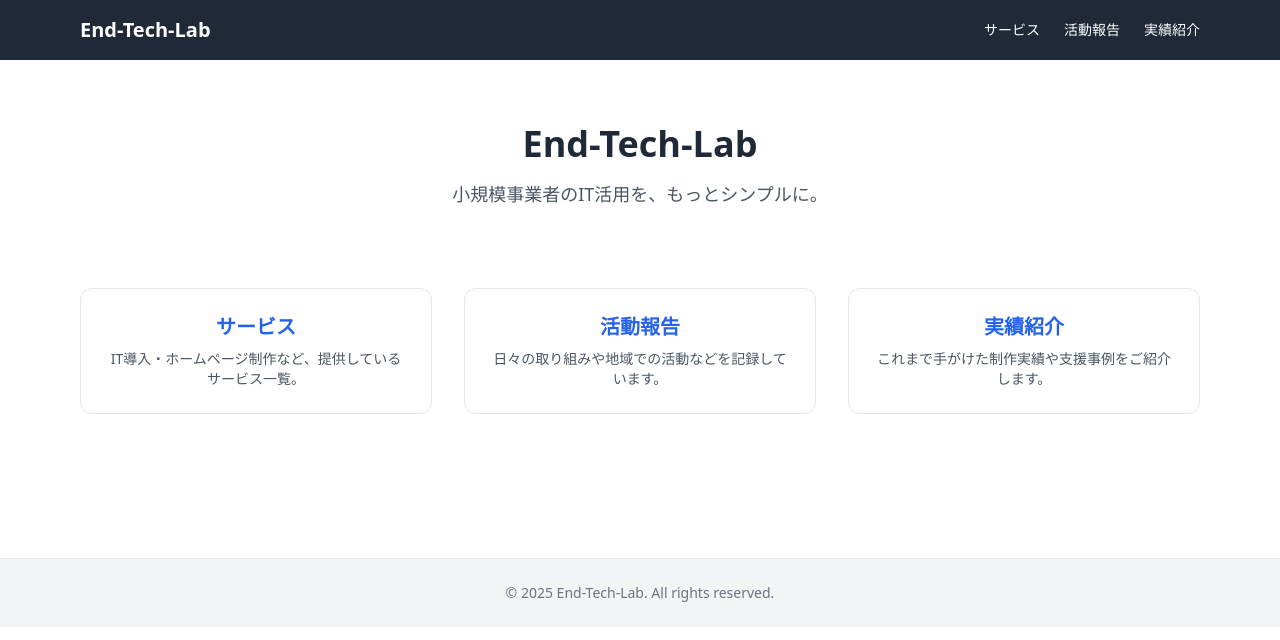
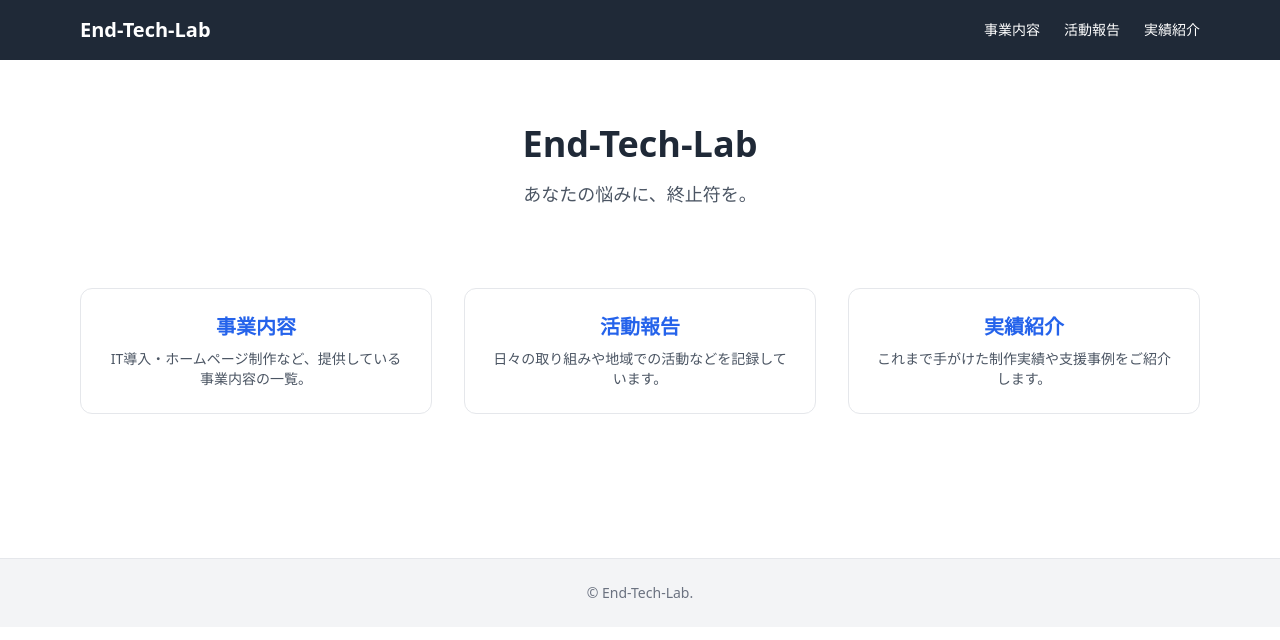
Before and after one commit to endtechlab/end-tech-lab, a Next.js app: page / in a window 1280 px wide. Shown: the top 640 px of the page. Built offline with nearby package versions, Linux system fonts and the light colour scheme.

Commit message:
微修正

```diff
--- a/components/Footer.tsx
+++ b/components/Footer.tsx
@@ -3,7 +3,7 @@ const Footer = () => {
     return (
       <footer className="bg-gray-100 border-t text-sm text-gray-500 mt-20">
         <div className="max-w-6xl mx-auto px-4 py-6 text-center">
-          © {new Date().getFullYear()} End-Tech-Lab. All rights reserved.
+          © End-Tech-Lab.
         </div>
       </footer>
     );
--- a/components/Header.tsx
+++ b/components/Header.tsx
@@ -10,7 +10,7 @@ const Header = () => {
         </h1>
         <nav className="space-x-6 text-sm">
           <Link href="/services" className="hover:underline">
-            サービス
+            事業内容
           </Link>
           <Link href="/activities" className="hover:underline">
             活動報告
--- a/pages/index.tsx
+++ b/pages/index.tsx
@@ -8,7 +8,7 @@ export default function Home() {
       <section className="text-center mb-20">
         <h1 className="text-4xl font-bold text-gray-800 mb-4">End-Tech-Lab</h1>
         <p className="text-lg text-gray-600">
-          小規模事業者のIT活用を、もっとシンプルに。
+          あなたの悩みに、終止符を。
         </p>
       </section>
 
@@ -17,10 +17,10 @@ export default function Home() {
         <Link href="/services">
           <div className="p-6 border rounded-xl hover:shadow-md transition cursor-pointer text-center">
             <h2 className="text-xl font-semibold text-blue-600 mb-2">
-              サービス
+              事業内容
             </h2>
             <p className="text-sm text-gray-600">
-              IT導入・ホームページ制作など、提供しているサービス一覧。
+              IT導入・ホームページ制作など、提供している事業内容の一覧。
             </p>
           </div>
         </Link>
```
